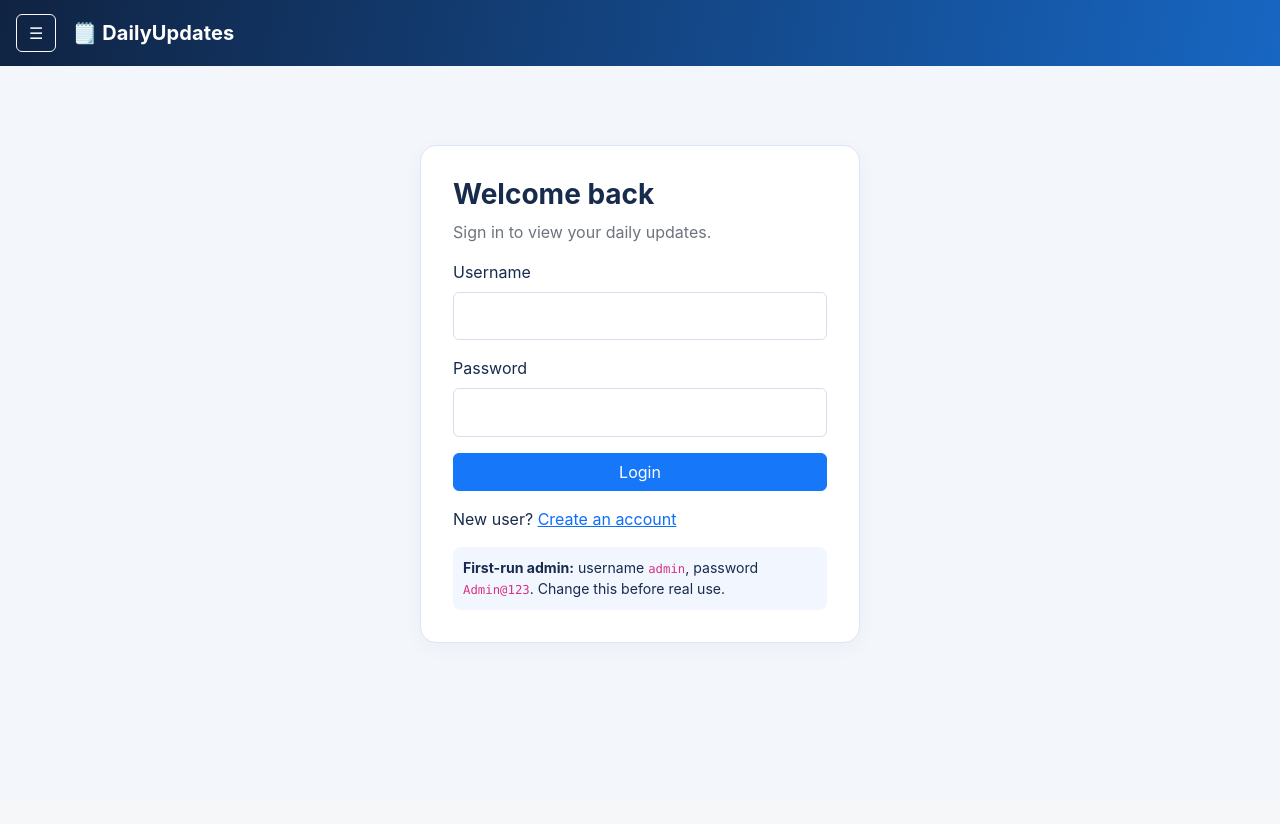
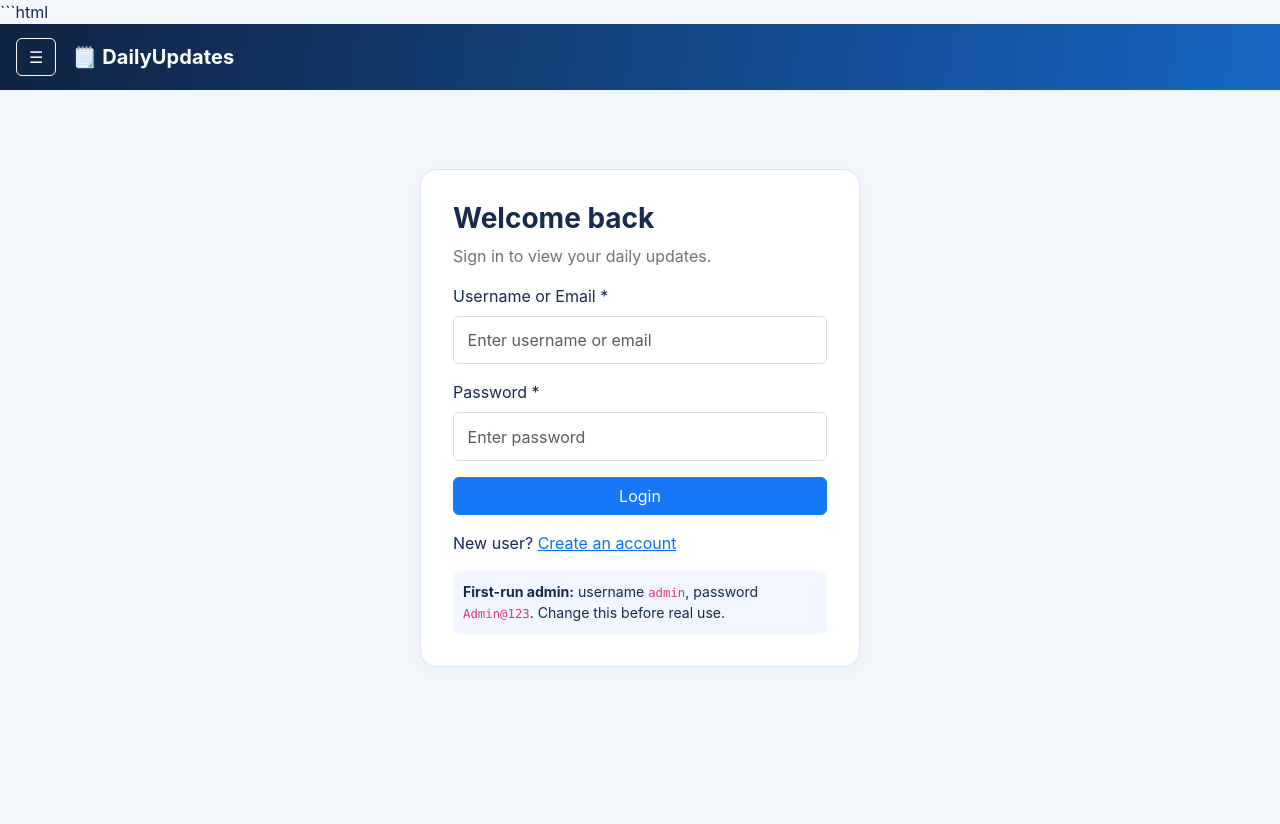
Before and after one commit to chandra9398/DailyUpdates-Hosted, a Flask app: page /login in a window 1280 px wide. Before the commit the page ends 643 px from the top, so only its background shows below. Run offline with Flask 3, Linux system fonts and the light colour scheme.

Commit message:
Update login.html

````diff
--- a/templates/login.html
+++ b/templates/login.html
@@ -1,13 +1,56 @@
-{% extends "base.html" %}{% block title %}Login · DailyUpdates{% endblock %}
+```html
+{% extends "base.html" %}
+{% block title %}Login · DailyUpdates{% endblock %}
 {% block content %}
-<div class="auth-wrap"><div class="auth-card">
-  <h1 class="h3 fw-bold mb-2">Welcome back</h1><p class="text-secondary">Sign in to view your daily updates.</p>
-  <form method="post">
-    <label class="form-label" for="username">Username</label><input class="form-control mb-3" id="username" name="username" required autocomplete="username">
-    <label class="form-label" for="password">Password</label><input class="form-control mb-3" id="password" name="password" type="password" required autocomplete="current-password">
-    <button class="btn btn-primary w-100">Login</button>
-  </form>
-  <p class="mt-3 mb-0">New user? <a href="{{ url_for('register') }}">Create an account</a></p>
-  <div class="hint mt-3"><strong>First-run admin:</strong> username <code>admin</code>, password <code>Admin@123</code>. Change this before real use.</div>
-</div></div>
+<div class="auth-wrap">
+  <div class="auth-card">
+    <h1 class="h3 fw-bold mb-2">Welcome back</h1>
+    <p class="text-secondary">Sign in to view your daily updates.</p>
+
+    <form method="post">
+      <div class="mb-3">
+        <label class="form-label" for="login">
+          Username or Email *
+        </label>
+        <input class="form-control"
+               id="login"
+               name="login"
+               type="text"
+               required
+               autocomplete="username"
+               placeholder="Enter username or email">
+      </div>
+
+      <div class="mb-3">
+        <label class="form-label" for="password">
+          Password *
+        </label>
+        <input class="form-control"
+               id="password"
+               name="password"
+               type="password"
+               required
+               autocomplete="current-password"
+               placeholder="Enter password">
+      </div>
+
+      <button class="btn btn-primary w-100" type="submit">
+        Login
+      </button>
+    </form>
+
+    <p class="mt-3 mb-0">
+      New user?
+      <a href="{{ url_for('register') }}">Create an account</a>
+    </p>
+
+    <div class="hint mt-3">
+      <strong>First-run admin:</strong>
+      username <code>admin</code>,
+      password <code>Admin@123</code>.
+      Change this before real use.
+    </div>
+  </div>
+</div>
 {% endblock %}
+```
````
